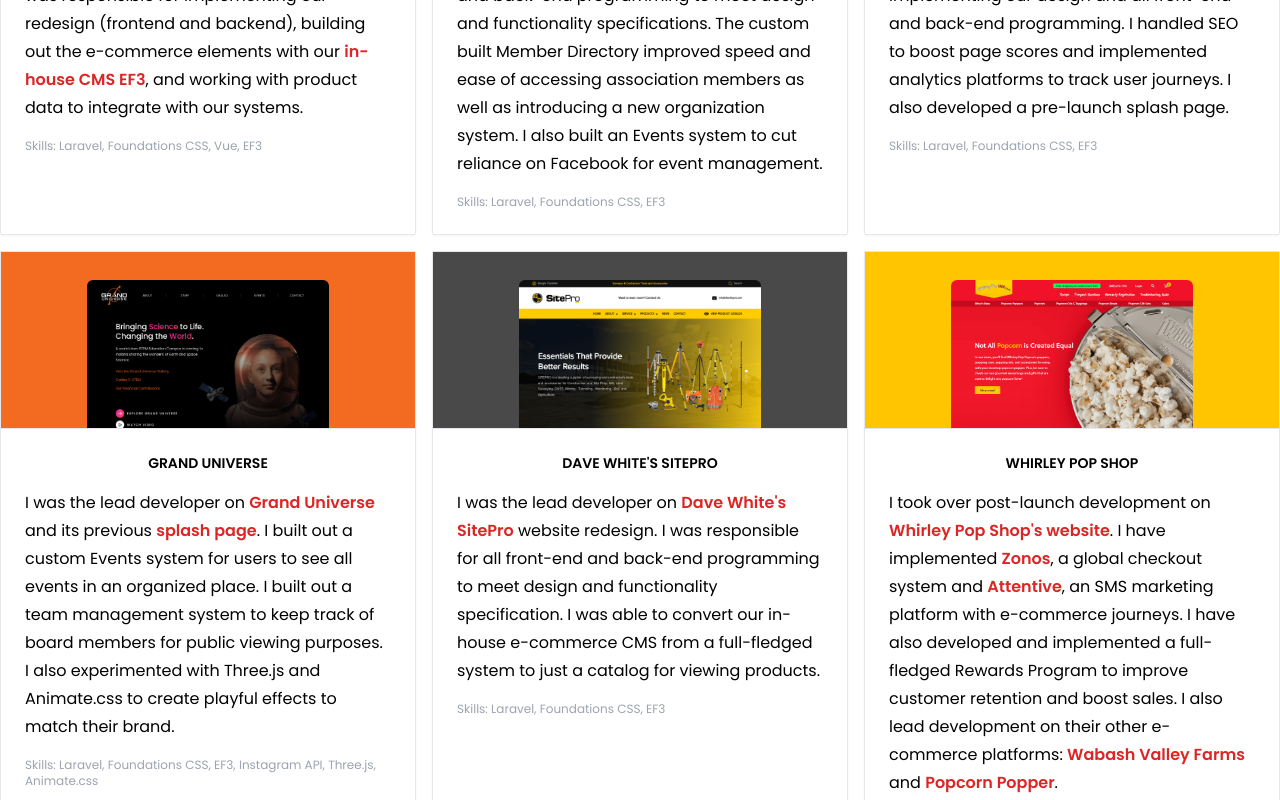
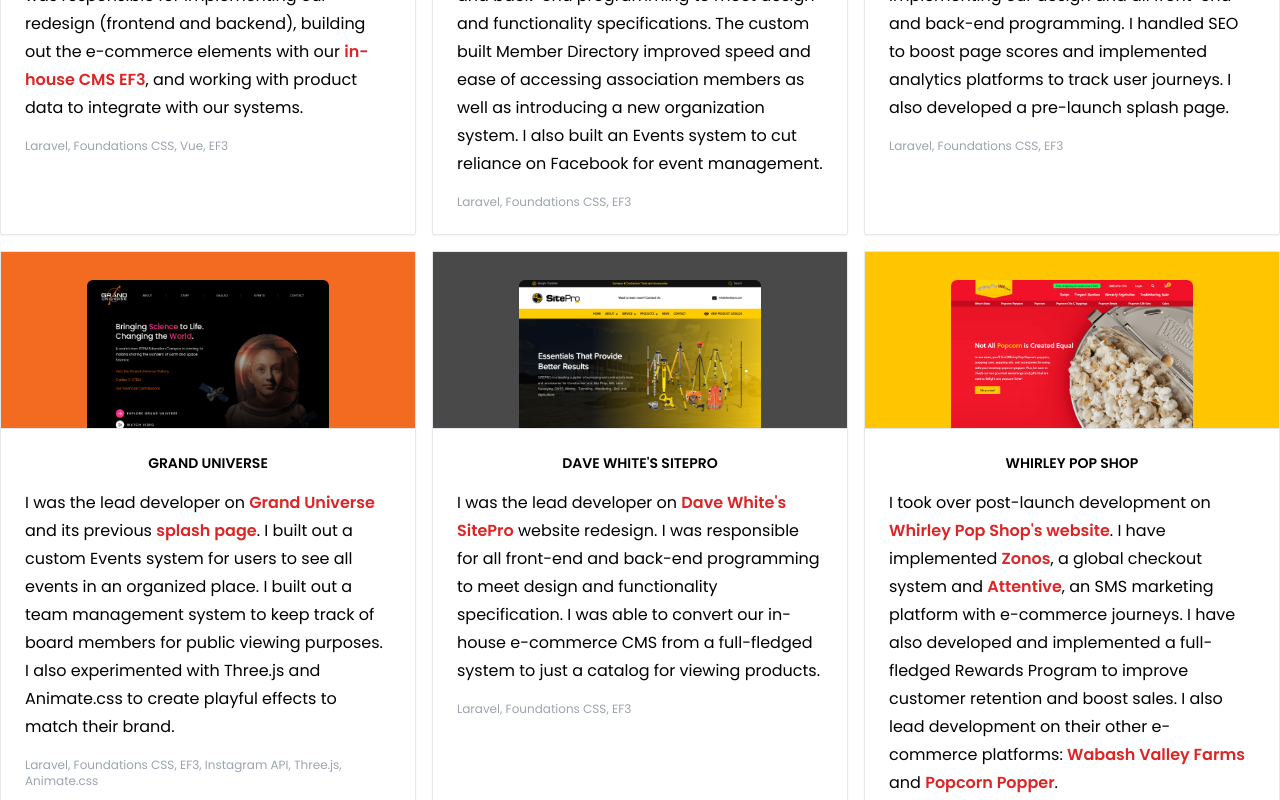
Before and after one commit to alexriley1223/alexriley.me, a Nuxt app: page / in a window 1280 px wide. Shown: the part 1320-2120 px from the top of the page. Built offline with nearby package versions, Linux system fonts and the light colour scheme.

Commit message:
fix: remove redundant "skills" text

```diff
--- a/components/elements/ProjectCard.vue
+++ b/components/elements/ProjectCard.vue
@@ -4,12 +4,12 @@
         <!-- Image Row -->
         <div class="w-full h-52 lg:h-44" :style="{ 'background-color': backgroundHex }">
             <div class="w-7/12 h-full mx-auto pt-7">
-                <img class="w-full h-full object-cover object-top rounded-t-md rounded-tr-md" :src="image" :alt="title + ' Web Screenshot'">
+                <img class="object-cover object-top w-full h-full rounded-t-md rounded-tr-md" :src="image" :alt="title + ' Web Screenshot'">
             </div>
         </div>
 
         <div class="h-[calc(100%-13rem)] lg:h-[calc(100%-11rem)] border-t p-6 border-[#ddd] flex flex-col overflow-auto">
-            <h3 class="text-center font-semibold mb-4 uppercase text-sm">{{ title }}</h3>
+            <h3 class="mb-4 text-sm font-semibold text-center uppercase">{{ title }}</h3>
             <!-- Description -->
 
             <div class="flex-grow leading-7">
@@ -17,7 +17,7 @@
             </div>
 
             <!-- Skills -->
-            <p class="text-xs text-gray-400 pt-4">Skills: {{ skills.join(', ') }}</p>
+            <p class="pt-4 text-xs text-gray-400">{{ skills.join(', ') }}</p>
         </div>
 
     </div>
```
